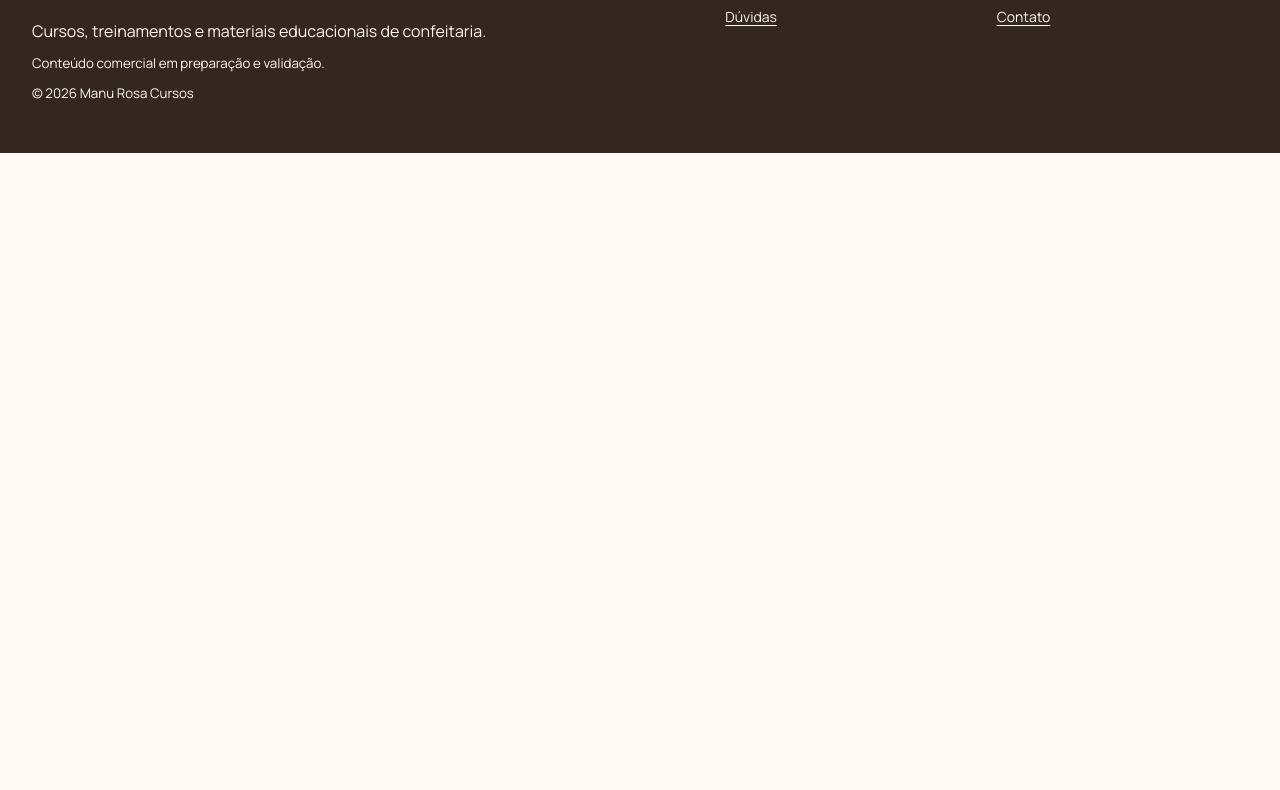
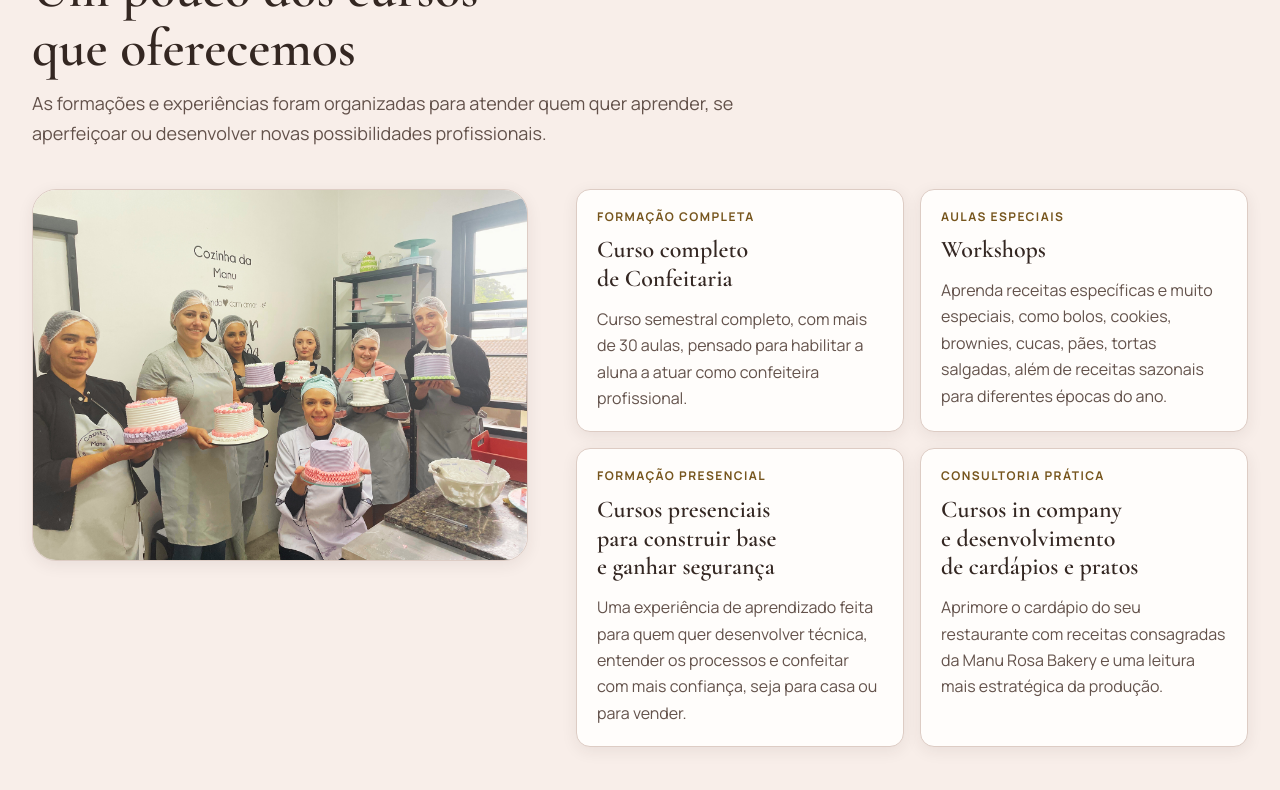
Before and after one commit to maicon-oliveira-dev/manu_repaginada, an Astro site in the folder astro-site/: page /cursos in a window 1280 px wide. Shown: the part 1631-2421 px from the top of the page. Before the commit the page ends 1784 px from the top, so only its background shows below. Built offline with nearby package versions, Linux system fonts and the light colour scheme; Astro itself is replaced by a stand-in of ours.

Commit message:
feat: add courses modalities section

```diff
--- /dev/null
+++ b/astro-site/src/components/courses/CoursesModalities.astro
@@ -0,0 +1,207 @@
+---
+import type { ImageMetadata } from 'astro';
+import { Picture } from 'astro:assets';
+import classGroupAsset from '../../assets/courses/turma-com-bolos.jpeg';
+import Container from '../ui/Container.astro';
+
+interface CourseModality {
+  label: string;
+  title: string;
+  description: string;
+}
+
+const classGroupImage: ImageMetadata = classGroupAsset;
+const modalities = [
+  {
+    label: 'Formação completa',
+    title: 'Curso completo de Confeitaria',
+    description:
+      'Curso semestral completo, com mais de 30 aulas, pensado para habilitar a aluna a atuar como confeiteira profissional.',
+  },
+  {
+    label: 'Aulas especiais',
+    title: 'Workshops',
+    description:
+      'Aprenda receitas específicas e muito especiais, como bolos, cookies, brownies, cucas, pães, tortas salgadas, além de receitas sazonais para diferentes épocas do ano.',
+  },
+  {
+    label: 'Formação presencial',
+    title: 'Cursos presenciais para construir base e ganhar segurança',
+    description:
+      'Uma experiência de aprendizado feita para quem quer desenvolver técnica, entender os processos e confeitar com mais confiança, seja para casa ou para vender.',
+  },
+  {
+    label: 'Consultoria prática',
+    title: 'Cursos in company e desenvolvimento de cardápios e pratos',
+    description:
+      'Aprimore o cardápio do seu restaurante com receitas consagradas da Manu Rosa Bakery e uma leitura mais estratégica da produção.',
+  },
+] satisfies readonly CourseModality[];
+---
+
+<section id="cursos-modalidades" class="courses-modalities" aria-labelledby="courses-modalities-title">
+  <Container size="wide">
+    <header class="courses-modalities__heading">
+      <span class="courses-modalities__eyebrow">Modalidades</span>
+      <h2 id="courses-modalities-title">Um pouco dos cursos que oferecemos</h2>
+      <p>
+        As formações e experiências foram organizadas para atender quem quer aprender, se aperfeiçoar ou desenvolver novas possibilidades profissionais.
+      </p>
+    </header>
+
+    <div class="courses-modalities__layout">
+      <figure class="courses-modalities__feature">
+        <Picture
+          class="courses-modalities__image"
+          pictureAttributes={{ class: 'courses-modalities__picture' }}
+          src={classGroupImage}
+          formats={['avif', 'webp']}
+          fallbackFormat="jpeg"
+          width={1613}
+          height={1210}
+          widths={[320, 480, 768, 960, 1200, 1440, 1613]}
+          sizes="(min-width: 72rem) 31rem, (min-width: 64rem) 24rem, (min-width: 56rem) 52rem, (min-width: 40rem) calc(100vw - 4rem), calc(100vw - 2rem)"
+          alt="Turma reunida com bolos produzidos em curso de confeitaria"
+          loading="lazy"
+          decoding="async"
+        />
+      </figure>
+
+      <div class="courses-modalities__grid">
+        {modalities.map((modality) => (
+          <article class="courses-modalities__card">
+            <span class="courses-modalities__label">{modality.label}</span>
+            <h3>{modality.title}</h3>
+            <p>{modality.description}</p>
+          </article>
+        ))}
+      </div>
+    </div>
+  </Container>
+</section>
+
+<style>
+  .courses-modalities {
+    scroll-margin-top: calc(var(--header-height) + var(--space-4));
+    padding-block: clamp(var(--space-16), 8vw, var(--space-24));
+    border-top: 0.0625rem solid var(--color-border);
+    background: var(--color-background-soft);
+  }
+
+  .courses-modalities__heading {
+    display: grid;
+    max-width: 48rem;
+    gap: var(--space-3);
+  }
+
+  .courses-modalities__eyebrow,
+  .courses-modalities__label {
+    color: var(--color-accent);
+    font-size: var(--font-size-sm);
+    font-weight: var(--font-weight-bold);
+    letter-spacing: 0.12em;
+    line-height: var(--line-height-heading);
+    text-transform: uppercase;
+  }
+
+  .courses-modalities h2 {
+    font-size: var(--font-size-4xl);
+    line-height: var(--line-height-tight);
+  }
+
+  .courses-modalities__heading p {
+    color: var(--color-text-muted);
+    font-size: var(--font-size-lg);
+  }
+
+  .courses-modalities__layout {
+    display: grid;
+    gap: clamp(var(--space-8), 5vw, var(--space-12));
+    margin-top: var(--space-10);
+  }
+
+  .courses-modalities__feature {
+    width: 100%;
+    max-width: 52rem;
+    margin: 0 auto;
+    border: 0.0625rem solid var(--color-border);
+    border-radius: var(--radius-lg);
+    background: var(--color-surface);
+    box-shadow: var(--shadow-sm);
+    overflow: hidden;
+  }
+
+  .courses-modalities__feature :global(.courses-modalities__picture) {
+    display: block;
+    aspect-ratio: 1613 / 1210;
+  }
+
+  .courses-modalities__image {
+    width: 100%;
+    height: 100%;
+    object-fit: cover;
+  }
+
+  .courses-modalities__grid {
+    display: grid;
+    gap: var(--space-4);
+  }
+
+  .courses-modalities__card {
+    display: grid;
+    min-width: 0;
+    align-content: start;
+    gap: var(--space-3);
+    padding: var(--space-5);
+    border: 0.0625rem solid var(--color-border);
+    border-radius: var(--radius-md);
+    background: var(--color-surface);
+    box-shadow: var(--shadow-sm);
+  }
+
+  .courses-modalities__label {
+    font-size: var(--font-size-xs);
+  }
+
+  .courses-modalities__card h3 {
+    font-size: var(--font-size-xl);
+    line-height: var(--line-height-heading);
+  }
+
+  .courses-modalities__card p {
+    color: var(--color-text-muted);
+  }
+
+  @media (min-width: 40rem) {
+    .courses-modalities__grid {
+      grid-template-columns: repeat(2, minmax(0, 1fr));
+    }
+  }
+
+  @media (min-width: 64rem) {
+    .courses-modalities__layout {
+      grid-template-columns: minmax(20rem, 24rem) minmax(0, 1fr);
+      align-items: start;
+    }
+
+    .courses-modalities__feature {
+      margin: 0;
+    }
+  }
+
+  @media (min-width: 72rem) {
+    .courses-modalities__layout {
+      grid-template-columns: minmax(24rem, 31rem) minmax(0, 1fr);
+    }
+  }
+
+  @media (max-width: 39.99rem) {
+    .courses-modalities {
+      padding-block: var(--space-12);
+    }
+
+    .courses-modalities__heading p {
+      font-size: var(--font-size-base);
+    }
+  }
+</style>
--- a/astro-site/src/pages/cursos/index.astro
+++ b/astro-site/src/pages/cursos/index.astro
@@ -2,6 +2,7 @@
 import BaseLayout from '../../layouts/BaseLayout.astro';
 import CoursesHero from '../../components/courses/CoursesHero.astro';
 import CoursesPresentation from '../../components/courses/CoursesPresentation.astro';
+import CoursesModalities from '../../components/courses/CoursesModalities.astro';
 ---
 
 <BaseLayout
@@ -10,4 +11,5 @@ import CoursesPresentation from '../../components/courses/CoursesPresentation.as
 >
   <CoursesHero />
   <CoursesPresentation />
+  <CoursesModalities />
 </BaseLayout>
```
Also changed, not shown: astro-site/src/assets/courses/turma-com-bolos.jpeg (added).
